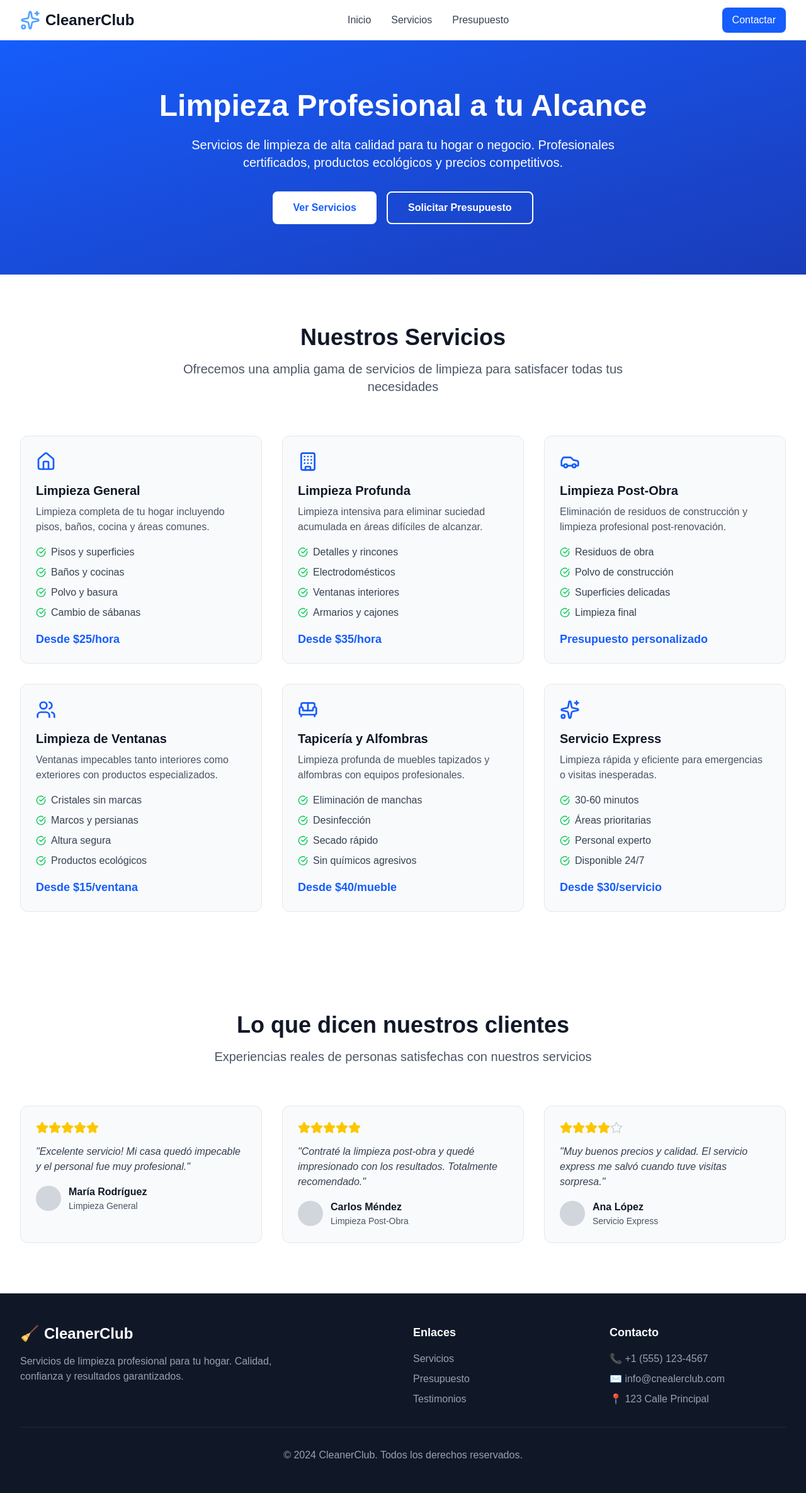
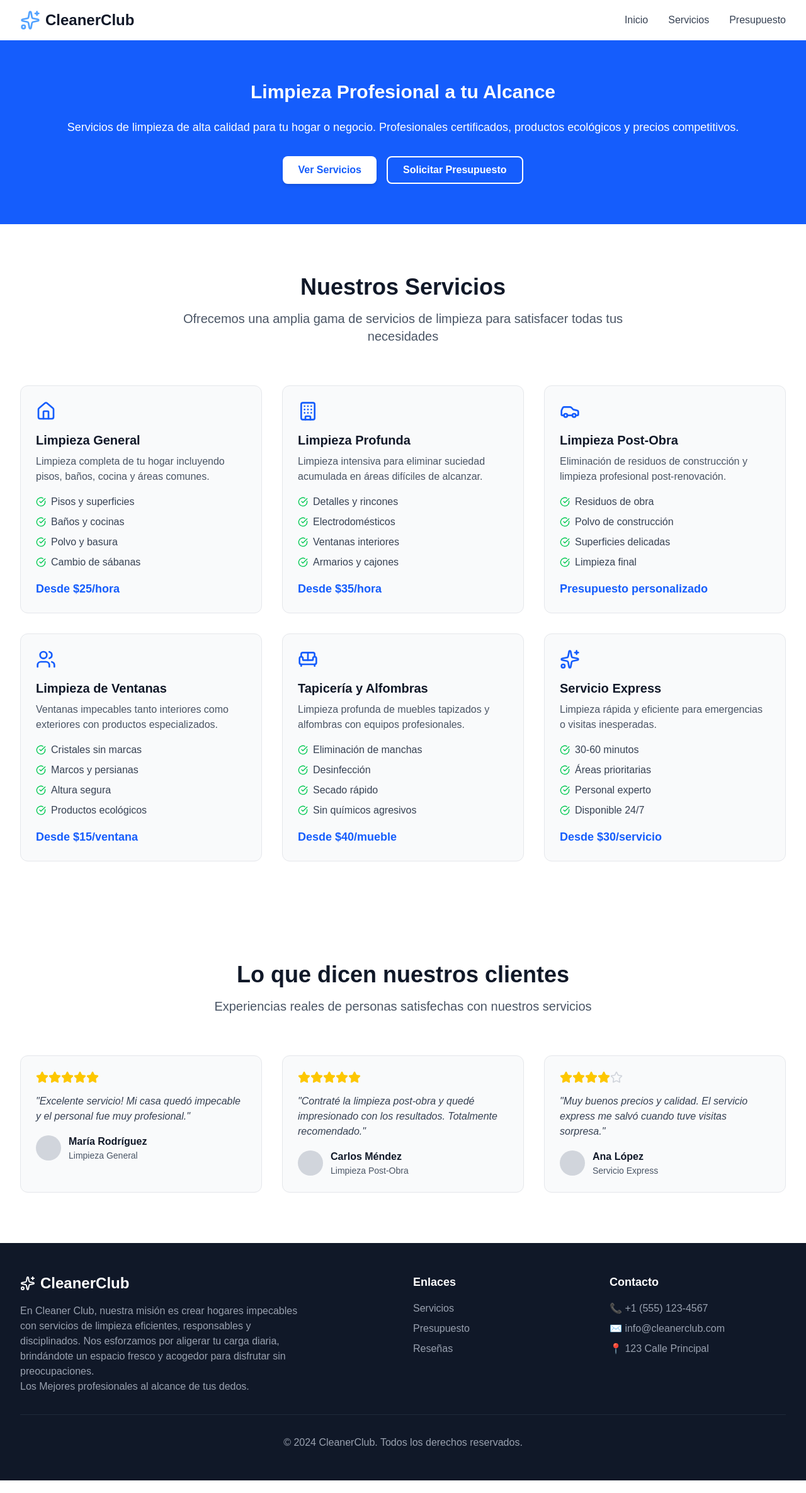
Before and after one commit to robertosu/cc-front, a Next.js app: page / in a window 1280 px wide. Shown: the whole page at 63% size. Built offline with nearby package versions, Linux system fonts and the light colour scheme.

Commit message:
Move buttons to navbar, made navbar sticky

```diff
--- a/app/page.tsx
+++ b/app/page.tsx
@@ -1,16 +1,17 @@
 // app/page.js
 import Header from '@/components/layout/Header'
-import HeroSection from '@/components/sections/HeroSection'
 import ServicesSection from '@/components/sections/ServicesSection'
 import Footer from '@/components/layout/Footer'
 import TestimonialsSection from "@/components/sections/TestimonialsSection";
+import StickyNavbar from "@/components/sections/StickyNavbar";
 
 export default function HomePage() {
     return (
         <>
             <Header />
             <main>
-                <HeroSection />
+
+                <StickyNavbar/>
                 <ServicesSection />
                 <TestimonialsSection/>
             </main>
--- a/components/layout/Footer.js
+++ b/components/layout/Footer.js
@@ -1,4 +1,6 @@
 // app/components/layout/Footer.js
+
+import {Sparkles} from "lucide-react";
 
 export default function Footer() {
     return (
@@ -10,12 +12,16 @@ export default function Footer() {
                     {/* Columna 1: Logo y descripción */}
                     <div className="md:col-span-2">
                         <div className="flex items-center space-x-2 mb-4">
-                            <span className="text-2xl">🧹</span>
+                            <Sparkles/>
                             <span className="text-2xl font-bold">CleanerClub</span>
                         </div>
                         <p className="text-gray-400 max-w-md">
-                            Servicios de limpieza profesional para tu hogar.
-                            Calidad, confianza y resultados garantizados.
+                            En Cleaner Club, nuestra misión es crear hogares impecables con servicios de limpieza
+                            eficientes, responsables y disciplinados. Nos esforzamos por aligerar tu carga diaria,
+                            brindándote un espacio fresco y acogedor para disfrutar sin preocupaciones.
+                        </p>
+                        <p className="text-gray-400 max-w-md">
+                            Los Mejores profesionales al alcance de tus dedos.
                         </p>
                     </div>
 
@@ -35,7 +41,7 @@ export default function Footer() {
                             </li>
                             <li>
                                 <a href="#" className="text-gray-400 hover:text-white transition-colors">
-                                    Testimonios
+                                    Reseñas
                                 </a>
                             </li>
                         </ul>
@@ -46,7 +52,7 @@ export default function Footer() {
                         <h3 className="text-lg font-semibold mb-4">Contacto</h3>
                         <div className="space-y-2 text-gray-400">
                             <p>📞 +1 (555) 123-4567</p>
-                            <p>✉️ info@cnealerclub.com</p>
+                            <p>✉️ info@cleanerclub.com</p>
                             <p>📍 123 Calle Principal</p>
                         </div>
                     </div>
--- a/components/layout/Header.js
+++ b/components/layout/Header.js
@@ -1,8 +1,11 @@
-// app/components/layout/Header.js
+'use client'
 
-import {Sparkles} from "lucide-react";
+import { Sparkles, Menu, X } from "lucide-react";
+import { useState } from "react";
 
 export default function Header() {
+    const [isMenuOpen, setIsMenuOpen] = useState(false);
+
     return (
         <header className="bg-white shadow-lg">
             <div className="max-w-7xl mx-auto px-4 sm:px-6 lg:px-8">
@@ -11,11 +14,11 @@ export default function Header() {
                     <div className="flex items-center space-x-2">
                         <Sparkles className="w-8 h-8 text-blue-400" />
                         <span className="text-2xl font-bold text-gray-900">
-              CleanerClub
-            </span>
+                            CleanerClub
+                        </span>
                     </div>
 
-                    {/* Navegación básica */}
+                    {/* Navegación de escritorio */}
                     <nav className="hidden md:flex space-x-8">
                         <a href="#" className="text-gray-700 hover:text-blue-600 transition-colors">
                             Inicio
@@ -28,20 +31,66 @@ export default function Header() {
                         </a>
                     </nav>
 
-                    {/* Botón de contacto */}
-                    <button className="bg-blue-600 text-white px-4 py-2 rounded-lg hover:bg-blue-700 transition-colors">
-                        Contactar
+                    {/* Botón menú hamburguesa (solo móvil) */}
+                    <button
+                        className="md:hidden p-2 rounded-md text-gray-700 hover:text-blue-600 hover:bg-gray-100 transition-colors"
+                        onClick={() => setIsMenuOpen(!isMenuOpen)}
+                        aria-label="Abrir menú"
+                    >
+                        {isMenuOpen ? (
+                            <X className="w-6 h-6" />
+                        ) : (
+                            <Menu className="w-6 h-6" />
+                        )}
                     </button>
                 </div>
+
+                {/* Menú móvil desplegable */}
+                {isMenuOpen && (
+                    <div className="md:hidden border-t border-gray-200 bg-white">
+                        <nav className="px-2 pt-2 pb-3 space-y-1">
+                            <a
+                                href="#"
+                                className="block px-3 py-2 rounded-md text-gray-700 hover:text-blue-600 hover:bg-gray-100 transition-colors"
+                                onClick={() => setIsMenuOpen(false)}
+                            >
+                                Inicio
+                            </a>
+                            <a
+                                href="#"
+                                className="block px-3 py-2 rounded-md text-gray-700 hover:text-blue-600 hover:bg-gray-100 transition-colors"
+                                onClick={() => setIsMenuOpen(false)}
+                            >
+                                Servicios
+                            </a>
+                            <a
+                                href="#"
+                                className="block px-3 py-2 rounded-md text-gray-700 hover:text-blue-600 hover:bg-gray-100 transition-colors"
+                                onClick={() => setIsMenuOpen(false)}
+                            >
+                                Presupuesto
+                            </a>
+                        </nav>
+                    </div>
+                )}
             </div>
         </header>
-    )
+    );
 }
 
 /*
-📝 NOTA:
-- Es un Server Component (sin 'use client')
-- Solo HTML y CSS, sin interactividad aún
-- Responsive con clases de Tailwind (hidden md:flex)
-- Usa max-w-7xl para limitar el ancho
+📝 CAMBIOS REALIZADOS:
+- Agregado 'use client' para usar estado (useState)
+- Botón hamburguesa que aparece solo en móvil (md:hidden)
+- Estado para controlar si el menú está abierto
+- Menú desplegable que se muestra solo en móvil cuando isMenuOpen es true
+- Los enlaces del menú móvil cierran el menú al hacer clic
+- Iconos X y Menu de lucide-react para el botón
+- Navegación responsive completa
+
+🔧 FUNCIONALIDADES:
+- En escritorio: menú horizontal normal
+- En móvil: botón hamburguesa + menú desplegable
+- Transiciones suaves y hover effects
+- Accesibilidad con aria-label
 */
--- a/components/sections/HeroSection.js
+++ b/components/sections/HeroSection.js
@@ -1,4 +1,6 @@
 // app/components/sections/HeroSection.js
+
+import StickyNavbar from "@/components/sections/StickyNavbar";
 
 export default function HeroSection() {
     return (
@@ -11,16 +13,15 @@ export default function HeroSection() {
                     Servicios de limpieza de alta calidad para tu hogar o negocio.
                     Profesionales certificados, productos ecológicos y precios competitivos.
                 </p>
-
                 {/* Botones de acción */}
-                <div className="flex flex-col sm:flex-row gap-4 justify-center">
+              {/*  <div className="flex flex-col sm:flex-row gap-4 justify-center">
                     <button className="bg-white text-blue-600 px-8 py-3 rounded-lg font-semibold hover:bg-gray-100 transition-colors">
                         Ver Servicios
                     </button>
                     <button className="border-2 border-white text-white px-8 py-3 rounded-lg font-semibold hover:bg-white hover:text-blue-600 transition-colors">
                         Solicitar Presupuesto
                     </button>
-                </div>
+                </div>*/}
             </div>
         </section>
     )
--- a/components/sections/ServicesSection.tsx
+++ b/components/sections/ServicesSection.js
@@ -20,11 +20,11 @@ export default function ServicesSection() {
                 </div>
 
                 {/* Grid de tarjetas de servicios */}
-                <div className="grid grid-cols-1 md:grid-cols-2 lg:grid-cols-3 gap-8">
+                <div className="grid grid-cols-2 md:grid-cols-2 lg:grid-cols-3 gap-2 md:gap-8 lg:gap-8">
                     {services.map((service, index) => (
                         <div
                             key={index}
-                            className="bg-gray-50 rounded-xl p-6 hover:shadow-lg transition-shadow border border-gray-200"
+                            className="bg-gray-50 rounded-xl p-3 md:p-6 lg:p-6 hover:shadow-lg transition-shadow border border-gray-200"
                         >
                             {/* Icono del servicio */}
                             <div className="text-blue-600 mb-4">
--- /dev/null
+++ b/components/sections/StickyNavbar.js
@@ -0,0 +1,71 @@
+'use client'
+
+import { useState, useEffect, useRef } from 'react'
+
+export default function StickyNavbar() {
+    const [isVisible, setIsVisible] = useState(false)
+    const triggerElementRef = useRef(null)
+
+    useEffect(() => {
+        const handleScroll = () => {
+            if (triggerElementRef.current) {
+                const elementRect = triggerElementRef.current.getBoundingClientRect()
+                // El navbar sticky aparece cuando el elemento trigger desaparece completamente
+                setIsVisible(elementRect.bottom < 0)
+            }
+        }
+
+        window.addEventListener('scroll', handleScroll)
+        return () => window.removeEventListener('scroll', handleScroll)
+    }, [])
+
+    return (
+        <>
+            {/* 🎯 ELEMENTO TRIGGER - Este es el que "observamos" */}
+            <section
+
+                className="bg-blue-600 text-white py-16"
+            >
+                <div className="max-w-7xl mx-auto px-4 text-center">
+                    <h2 className="text-3xl font-bold mb-6">Limpieza Profesional a tu Alcance</h2>
+                    <p className="text-lg mb-8">
+                        Servicios de limpieza de alta calidad para tu hogar o negocio.
+                        Profesionales certificados, productos ecológicos y precios competitivos.
+                    </p>
+                    <div className="flex flex-col sm:flex-row gap-4 justify-center"
+                         ref={triggerElementRef}>
+                        <button className="bg-white text-blue-600 px-6 py-2 rounded-lg font-semibold hover:bg-gray-100 transition-colors shadow-md">
+                            Ver Servicios
+                        </button>
+                        <button className="border-2 border-white text-white px-6 py-2 rounded-lg font-semibold hover:bg-white hover:text-blue-600 transition-colors">
+                            Solicitar Presupuesto
+                        </button>
+                    </div>
+                </div>
+            </section>
+
+
+            {/* 🚀 NAVBAR STICKY - Aparece cuando el elemento trigger desaparece */}
+            <nav className={`
+                fixed top-0 w-full z-50
+                bg-blue-600/95 backdrop-blur-sm shadow-lg
+                transition-all duration-300 ease-in-out
+                ${isVisible
+                ? 'translate-y-0 opacity-100'
+                : '-translate-y-full opacity-0'
+            }
+            `}>
+                <div className="max-w-7xl mx-auto px-4 sm:px-6 lg:px-8">
+                    <div className="flex flex-row sm:flex-row gap-4 justify-center py-4">
+                        <button className="bg-white text-blue-600 px-6 py-2 rounded-lg font-semibold hover:bg-gray-100 transition-colors shadow-md">
+                            Ver Servicios
+                        </button>
+                        <button className="border-2 border-white text-white px-6 py-2 rounded-lg font-semibold hover:bg-white hover:text-blue-600 transition-colors">
+                            Solicitar Presupuesto
+                        </button>
+                    </div>
+                </div>
+            </nav>
+        </>
+    )
+}
```
Also changed, not shown: components/sections/TestimonialsSection.js (renamed from components/sections/TestimonialsSection.tsx).
